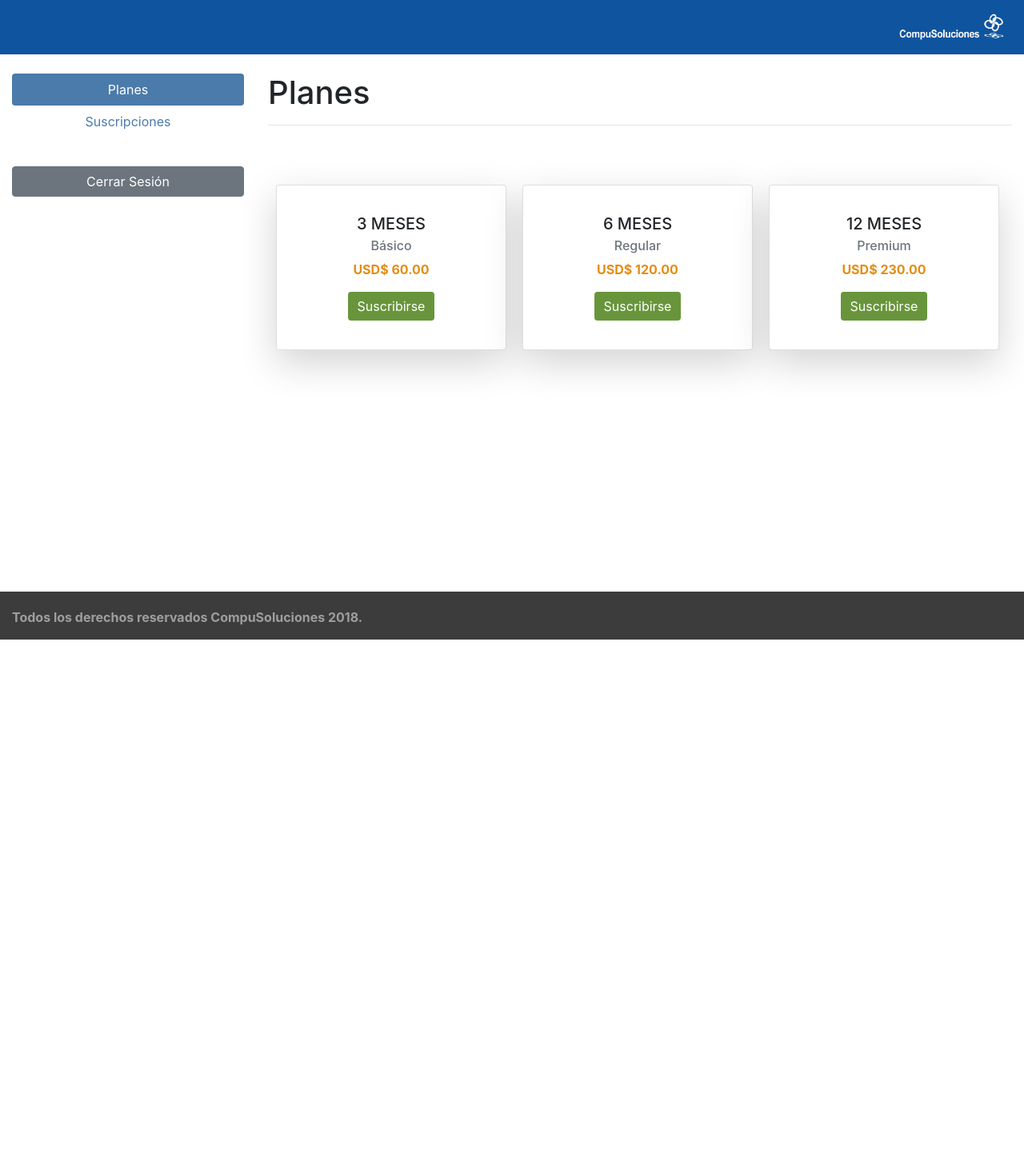
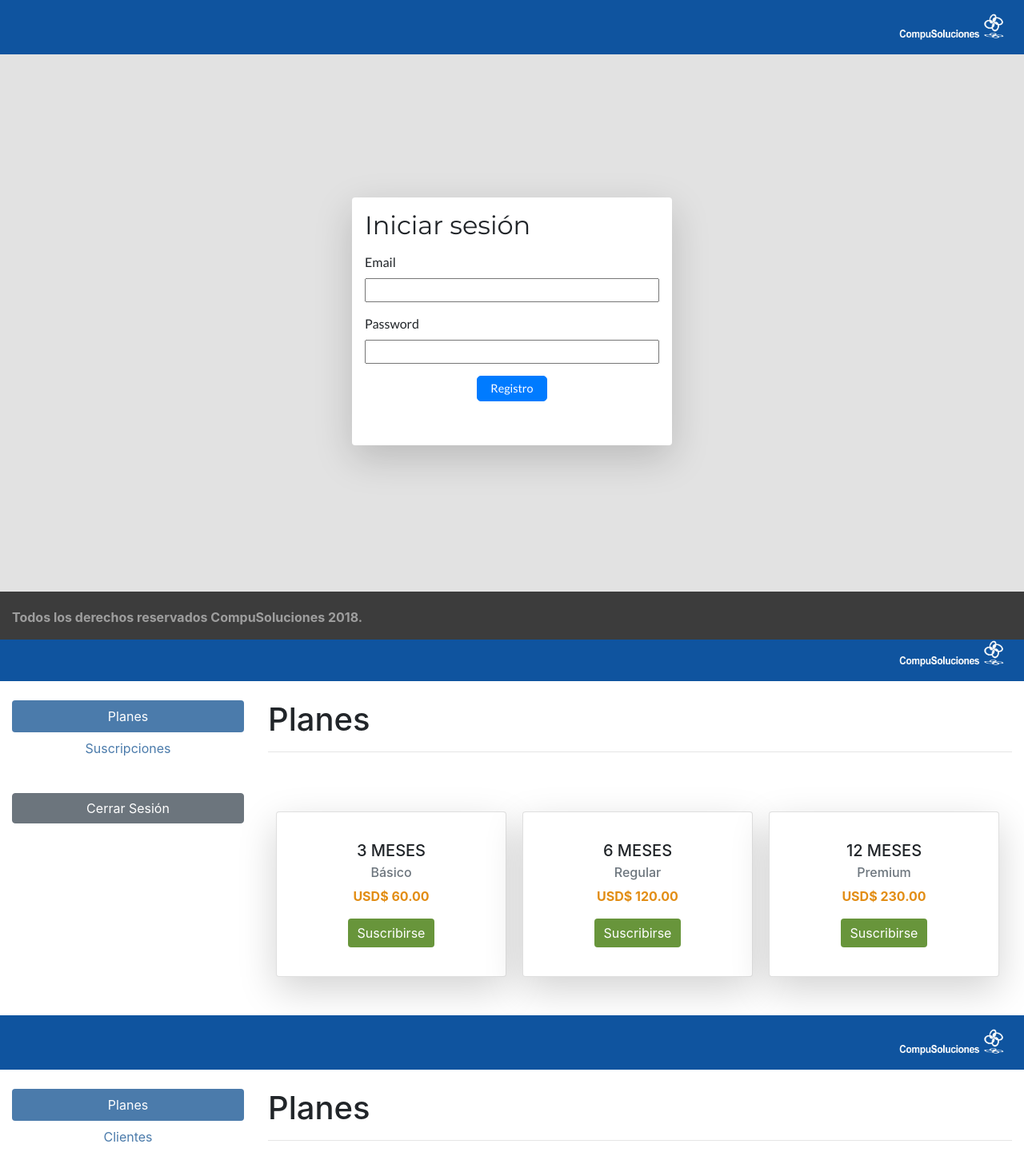
Before and after one commit to KarlaMartinez17/compusoluciones, a React (Create React App) app: page / in a window 1280 px wide. Shown: the top 1441 px of the page at 80% size. Before the commit the page ends 800 px from the top, so only its background shows below. Built offline with nearby package versions, Linux system fonts and the light colour scheme.

Commit message:
Actualización

```diff
--- a/src/App.js
+++ b/src/App.js
@@ -8,8 +8,9 @@ class App extends Component {
   render() {
     return (
       <div className="App">
-
+        <Form />
         <User />
+        <Admin />
       </div>
     );
   }
```
